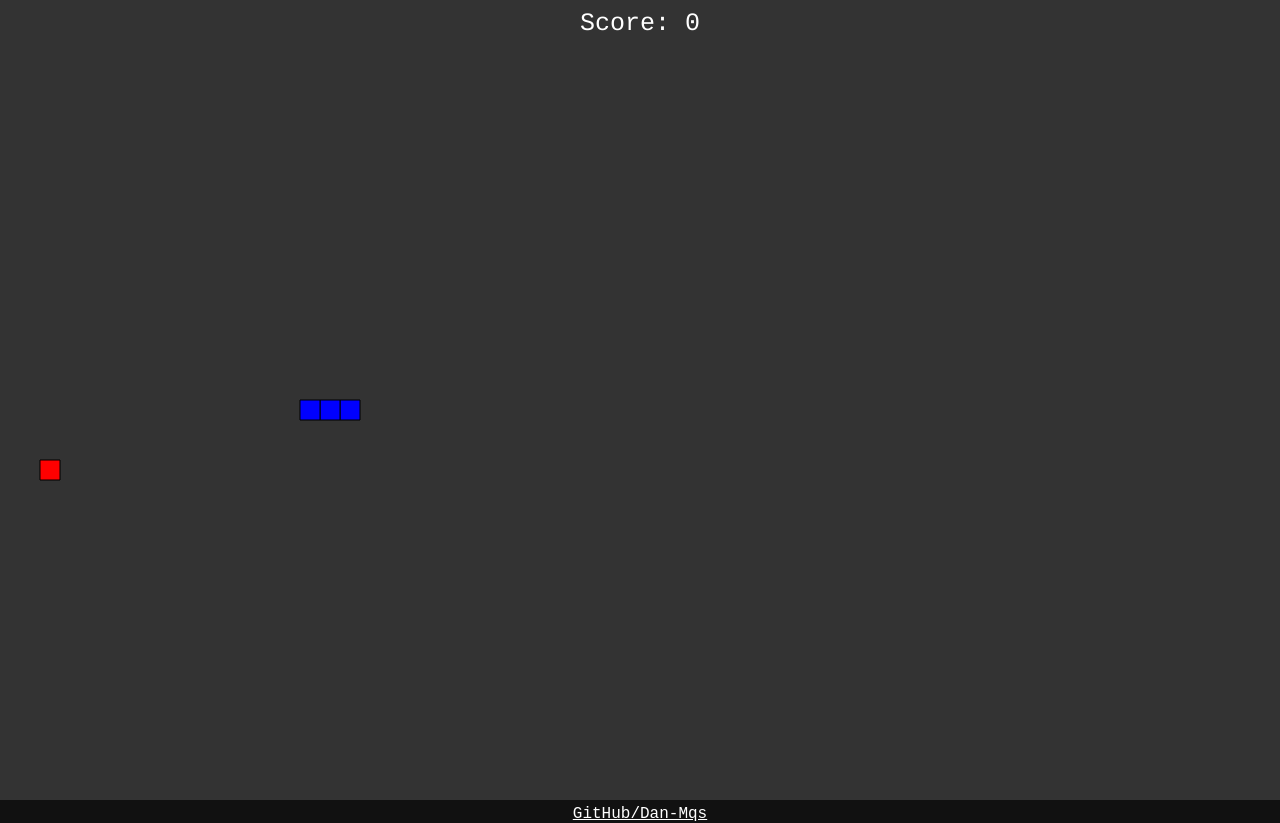
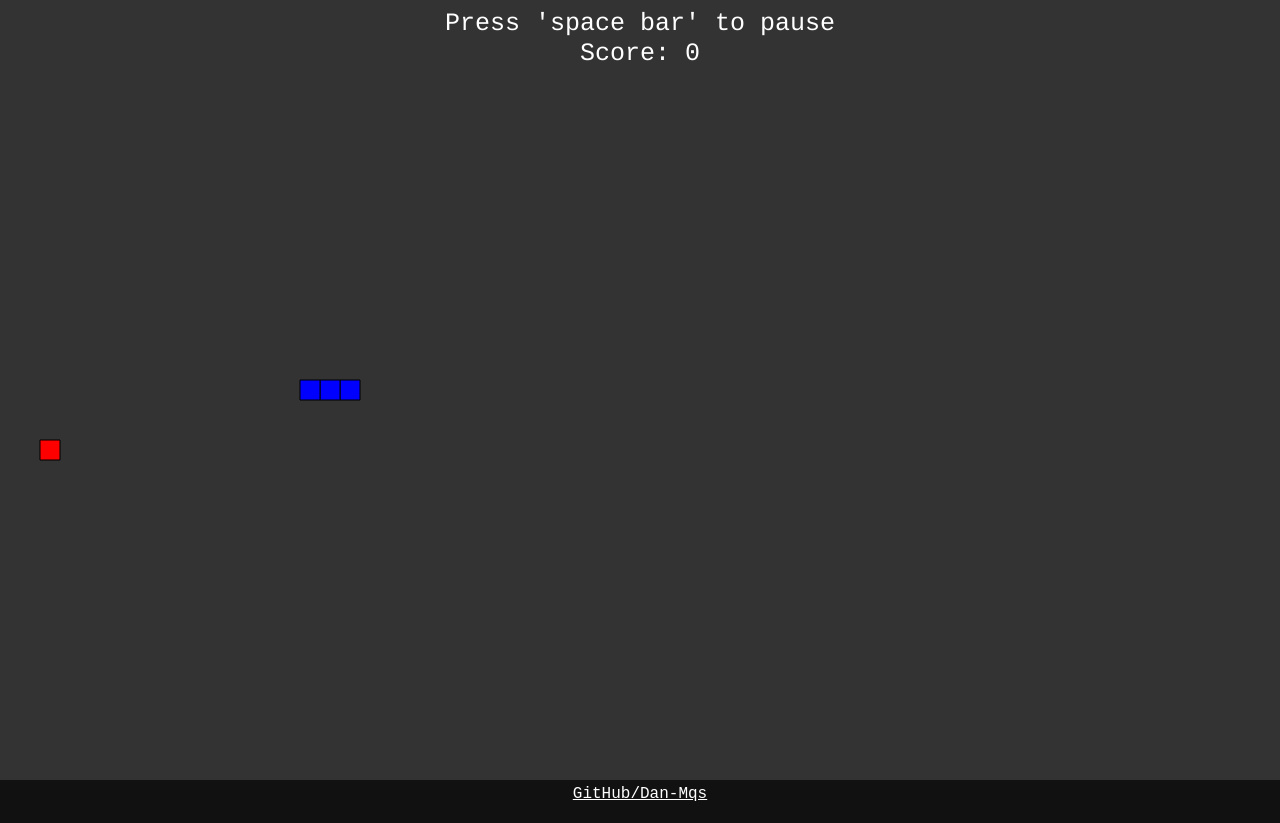
Before and after one commit to Dan-Mqs/Snake-JS, a plain HTML site: page index.html in a window 1280 px wide. Drawn offline with Linux system fonts and the light colour scheme.

Commit message:
updated canvas size

```diff
--- a/game.js
+++ b/game.js
@@ -18,7 +18,7 @@ function initialize() {
 	isPaused = false;
 
 	width = tileSize * Math.floor(window.innerWidth / tileSize);
-	height = tileSize * Math.floor(window.innerHeight / tileSize);
+	height = (tileSize * Math.floor(window.innerHeight / tileSize)) - tileSize;
 
 	canvas = document.getElementById("game-area");
 	canvas.width = width;
@@ -172,7 +172,8 @@ function showScore() {
     ctx.textAlign = "center";
     ctx.font = "25px Courier";
     ctx.fillStyle = "white";
-    ctx.fillText("Score: " + score, width / 2, 30);
+    ctx.fillText("Score: " + score, width / 2, 60);
+    ctx.fillText("Press 'space bar' to pause", width / 2, 30);
 
 }
 
--- a/style.css
+++ b/style.css
@@ -1,7 +1,7 @@
 * {
 	margin: 0;
     padding: 0;
-	overflow: hidden;
+	overflow-x: hidden;
 	box-sizing: border-box;
 }
 
```
